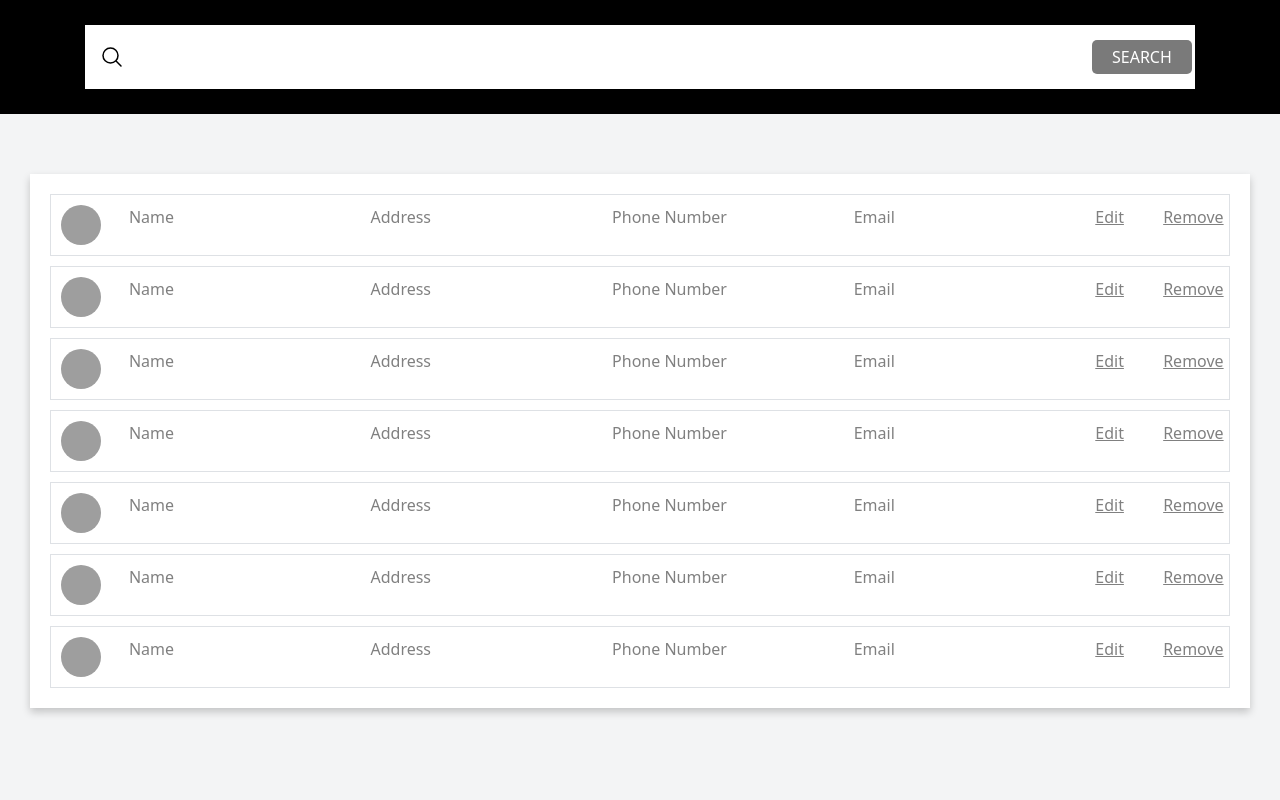
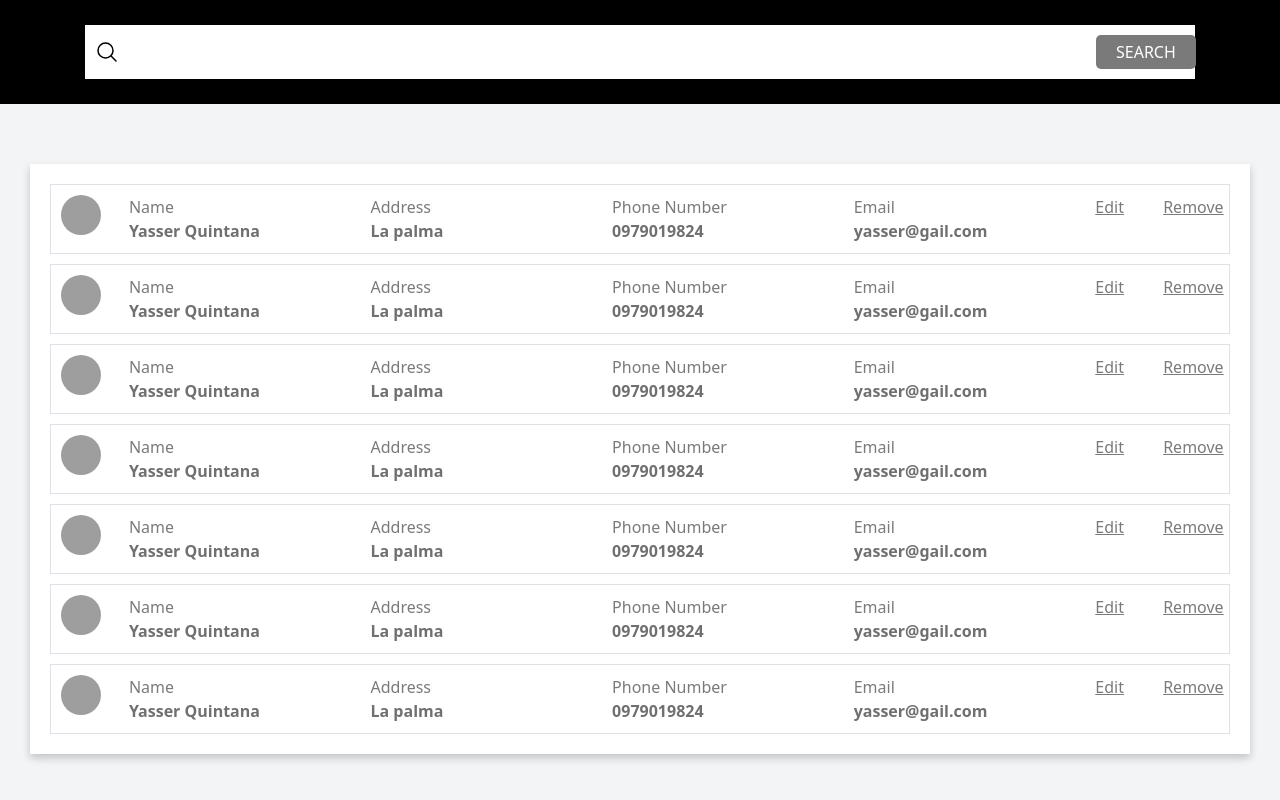
Before and after one commit to almacenero/whitetower-challenge, an Angular app in the folder frontend/: page / in a window 1280 px wide. Built offline with nearby package versions, Linux system fonts and the light colour scheme; grey boxes are pictures that could not be loaded.

Commit message:
fixed some styles

```diff
--- a/frontend/src/app/contacts/contact/contact.component.css
+++ b/frontend/src/app/contacts/contact/contact.component.css
@@ -10,10 +10,15 @@
 }
 
 div {
-  color: gray;
+  color: #7a7a7a;
 }
 
 .actionsContact {
   text-decoration: underline;
   cursor: pointer;
 }
+
+.inputColor {
+  color: #707070;
+  font-weight: bold;
+}
--- a/frontend/src/app/contacts/contact/contact.component.html
+++ b/frontend/src/app/contacts/contact/contact.component.html
@@ -9,10 +9,22 @@
       alt="Rounded avatar"
     />
   </div>
-  <div>Name</div>
-  <div>Address</div>
-  <div>Phone Number</div>
-  <div>Email</div>
+  <div>
+    <div>Name</div>
+    <div class="inputColor">Yasser Quintana</div>
+  </div>
+  <div>
+    <div>Address</div>
+    <div class="inputColor">La palma</div>
+  </div>
+  <div>
+    <div>Phone Number</div>
+    <div class="inputColor">0979019824</div>
+  </div>
+  <div>
+    <div>Email</div>
+    <div class="inputColor">yasser@gail.com</div>
+  </div>
   <div class="actionsContact">Edit</div>
   <div class="actionsContact">Remove</div>
 </div>
--- a/frontend/src/app/search-bar/search-bar.component.css
+++ b/frontend/src/app/search-bar/search-bar.component.css
@@ -16,7 +16,7 @@
 
 .searchBox {
   background-color: white;
-  padding: 15px;
+  padding: 10px;
 }
 
 .buttonBox {
```
